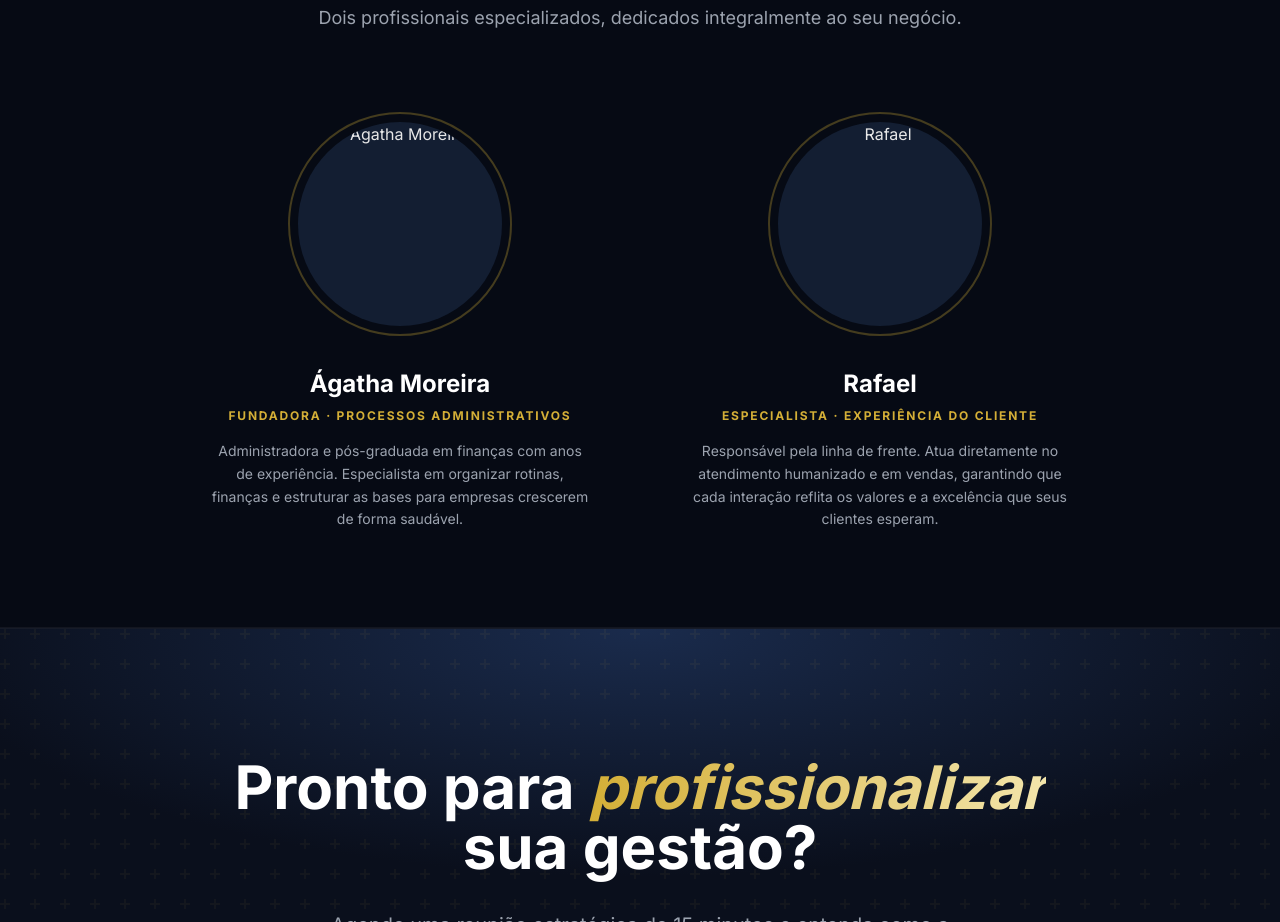
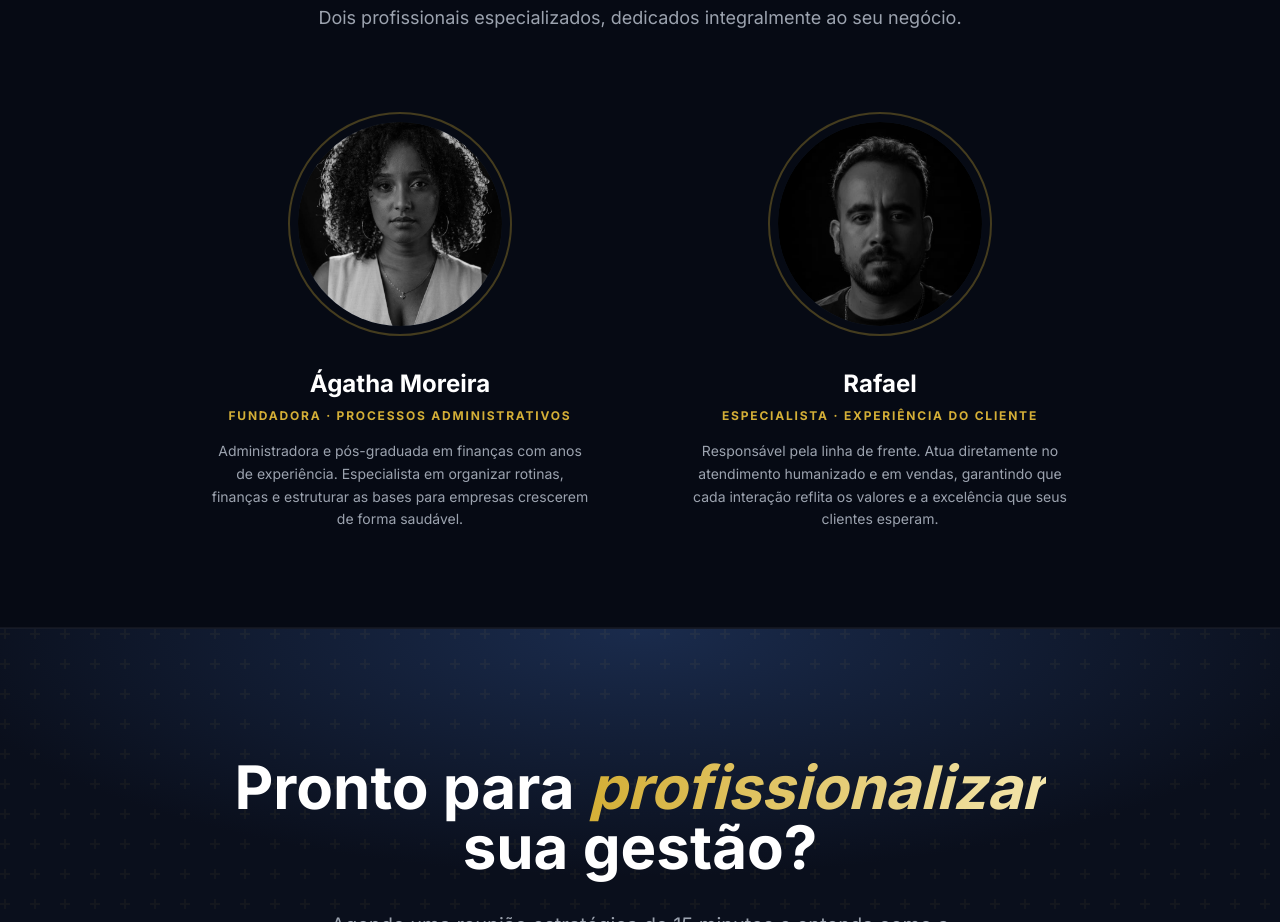
Before and after one commit to movarebr/movare-site, a plain HTML site: page index.html in a window 1280 px wide. Shown: the part 2074-2996 px from the top of the page. Drawn offline with nearby package versions, Linux system fonts and the light colour scheme.

Commit message:
Update index.html

```diff
--- a/index.html
+++ b/index.html
@@ -174,7 +174,7 @@
                 <div class="text-center group">
                     <div class="w-56 h-56 mx-auto mb-8 rounded-full border-2 border-[#D4AF37]/30 p-2 transition duration-500 group-hover:border-[#D4AF37]">
                         <div class="w-full h-full rounded-full overflow-hidden bg-[#131E32] flex items-center justify-center">
-                            <img src="agatha.jpg" alt="Ágatha Moreira" class="object-cover w-full h-full grayscale group-hover:grayscale-0 transition duration-500">
+                            <img src="agatha.jpeg" alt="Ágatha Moreira" class="object-cover w-full h-full grayscale group-hover:grayscale-0 transition duration-500">
                             <span class="text-5xl text-[#D4AF37] font-serif italic hidden group-hover:hidden">Á</span>
                         </div>
                     </div>
@@ -186,7 +186,7 @@
                 <div class="text-center group">
                     <div class="w-56 h-56 mx-auto mb-8 rounded-full border-2 border-[#D4AF37]/30 p-2 transition duration-500 group-hover:border-[#D4AF37]">
                         <div class="w-full h-full rounded-full overflow-hidden bg-[#131E32] flex items-center justify-center">
-                            <img src="rafael.jpg" alt="Rafael" class="object-cover w-full h-full grayscale group-hover:grayscale-0 transition duration-500">
+                            <img src="rafael.png" alt="Rafael" class="object-cover w-full h-full grayscale group-hover:grayscale-0 transition duration-500">
                             <span class="text-5xl text-white font-serif italic hidden group-hover:hidden">R</span>
                         </div>
                     </div>
```
